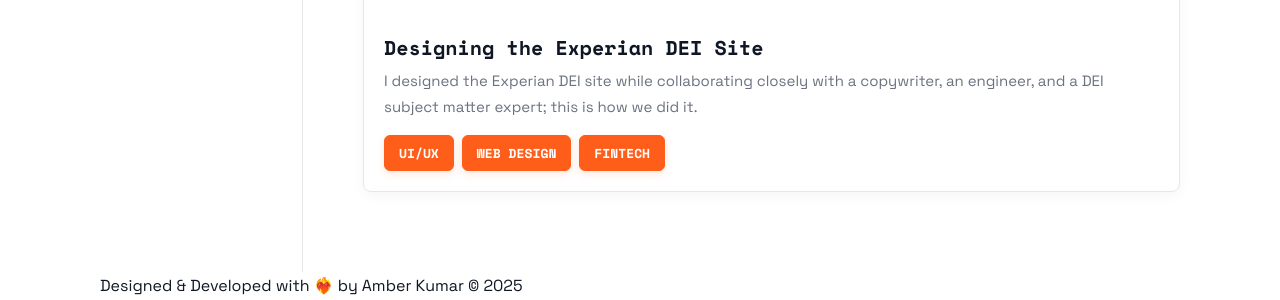
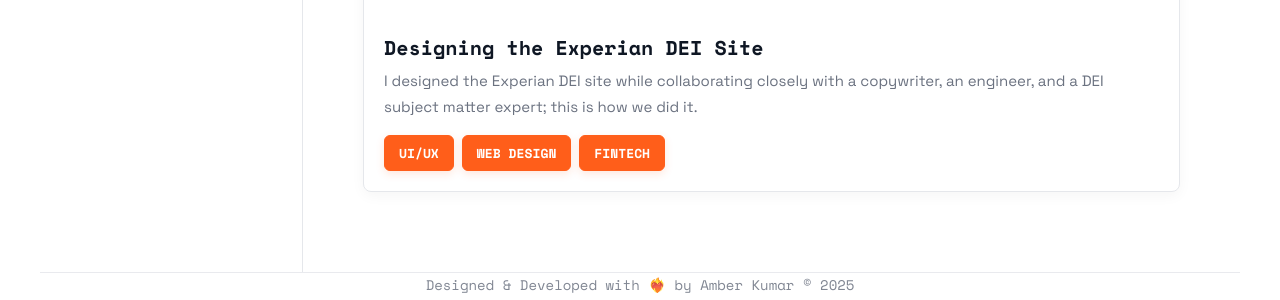
Before and after one commit to apk-design/portfolio, a plain HTML site: page index.html in a window 1280 px wide. Shown: the part 1145-1445 px from the top of the page. Drawn offline with nearby package versions, Linux system fonts and the light colour scheme.

Commit message:
updated footer and baggu text

```diff
--- a/css/style.css
+++ b/css/style.css
@@ -675,6 +675,28 @@ figure img {
 }
 
 /* -----------------------------------------------------------
+   Footer
+----------------------------------------------------------- */
+footer {
+  font-family: 'Space Mono', monospace;
+  font-size: 14px;
+  color: var(--muted);
+  text-align: center;
+
+  padding: 60px 0;     /* increased from 40px → 60px */
+  margin-top: 120px;   /* increased from 80px → 120px */
+
+  border-top: 1px solid var(--border);
+  opacity: 0.85;
+  transition: opacity 0.3s ease;
+}
+
+footer:hover {
+  opacity: 1;
+}
+
+
+/* -----------------------------------------------------------
    MOBILE STYLES
 ----------------------------------------------------------- */
 @media (max-width: 768px) {
```
Also changed, not shown: index.html (+3 -2 lines), work/baggu/baggu.html (+1 -2 lines).
